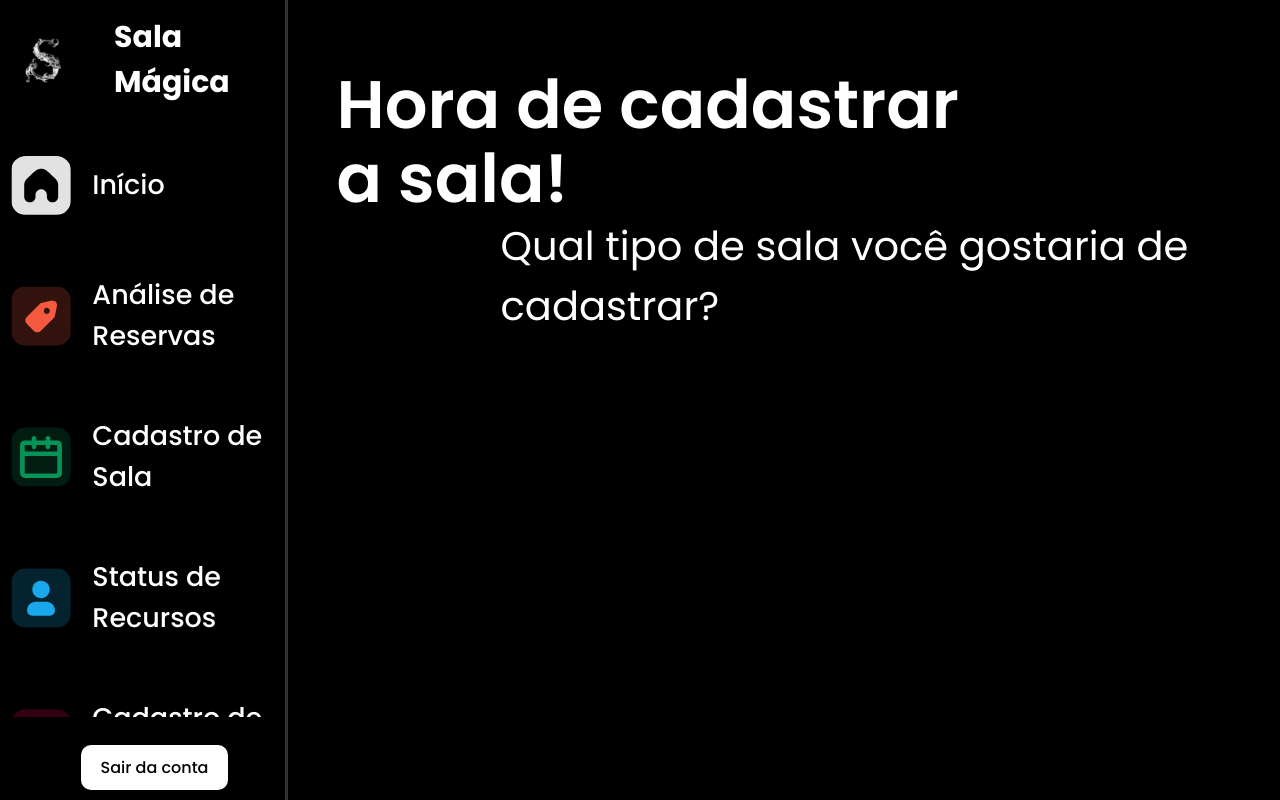
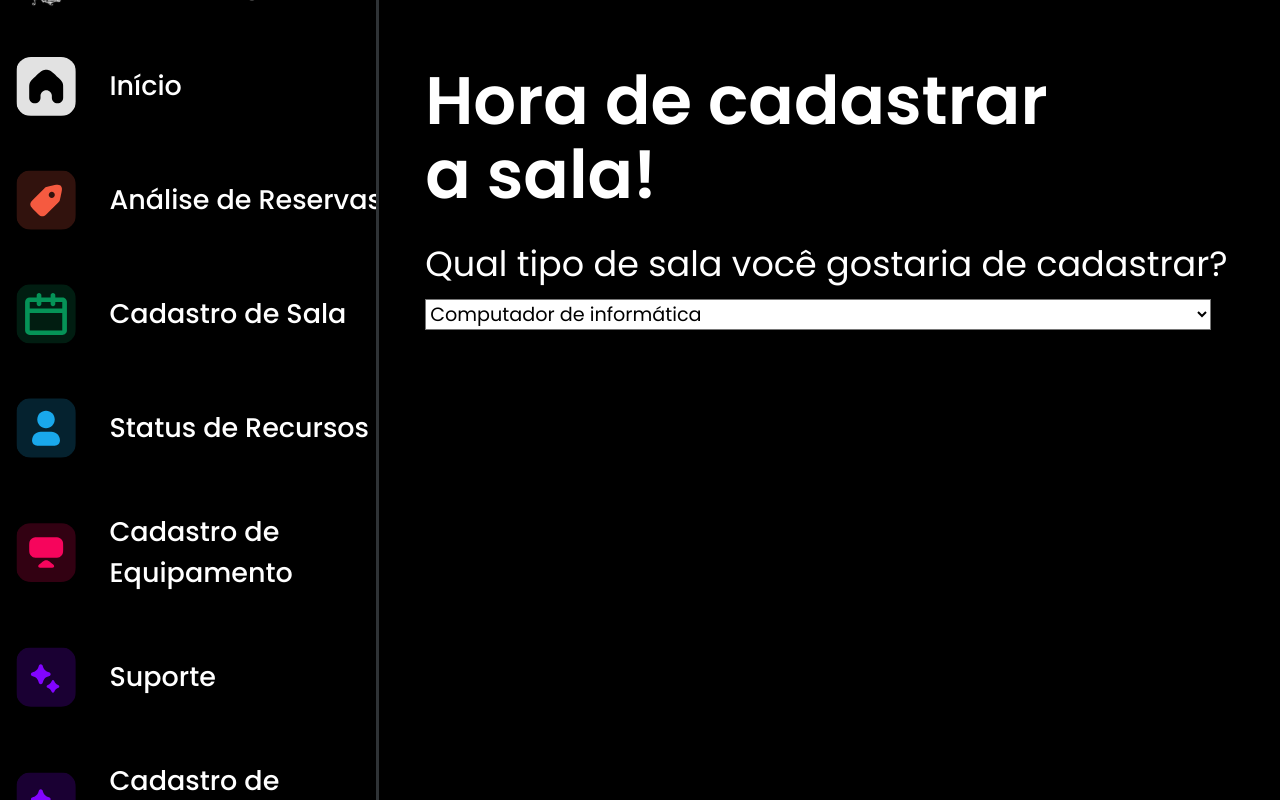
Before and after one commit to JoaoMotaSilva10/SalaMagicaFront, a React (Vite) app: page /CadastroSala in a window 1280 px wide. Built offline with nearby package versions, Linux system fonts and the light colour scheme.

Commit message:
CONSEGUI FAZER O INPUT PAGINA 3

```diff
--- a/package.json
+++ b/package.json
@@ -12,7 +12,7 @@
   "dependencies": {
     "react": "^18.3.1",
     "react-dom": "^18.3.1",
-    "react-router-dom": "^6.26.1"
+    "react-router-dom": "^6.26.2"
   },
   "devDependencies": {
     "@eslint/js": "^9.9.0",
--- a/src/CadastroSala/MainContentCadastro.css
+++ b/src/CadastroSala/MainContentCadastro.css
@@ -1,3 +1,4 @@
+@import url('https://fonts.googleapis.com/css2?family=Poppins:ital,wght@0,100;0,200;0,300;0,400;0,500;0,600;0,700;0,800;0,900;1,100;1,200;1,300;1,400;1,500;1,600;1,700;1,800;1,900&display=swap');
 .main-content {
     width: 80vw;
     padding: 20px;
@@ -11,7 +12,18 @@ margin-left: 3%;}
     font-size: 4.2rem;
   }
   .tipo{
-    font-size: 40px;
-    margin-left: 20%;
-    font-weight: 400
+    font-size: 35px;
+    margin-left: 3%;
+    font-weight: 400;
+    margin-top: 3%;
   }
+
+  .inpcad{
+    margin-top: 1%;
+    color:black;
+    background-color:white;
+    width: 90%;
+    margin-left: 3%;
+    font-family: "Poppins";
+     font-size: 120%;
+  }
--- a/src/CadastroSala/MainContentCadastro.jsx
+++ b/src/CadastroSala/MainContentCadastro.jsx
@@ -5,12 +5,21 @@ import { Link } from 'react-router-dom';
 function MainContentCadastro() {
   return (
     <div className="main-content">
+      <form>
+
         <h1 className="cadastrar"> Hora de cadastrar </h1>
           <h1 className="gerente">  a sala!</h1>
           <div className="cadastro">
         <h2 className="tipo">Qual tipo de sala você gostaria de cadastrar?</h2>
       </div>
+    <select className="inpcad">
+        <option value="1"> Computador de informática </option>
+        <option value="2"> Opção 2 </option>
+        <option value="3"> Opção 3 </option>
+        <option value="4"> Opção 4 </option>
+    </select>
 
+      </form>
       </div>
   );
 }
--- a/src/Home/Maincontent.css
+++ b/src/Home/Maincontent.css
@@ -1,21 +1,20 @@
 *{
     background-color: black;
 }
-
 .main-content {
     flex: 1;
     padding: 20px;
+    background-color: black;
+    width: 100vw; /* Ocupa 100% da largura da tela */
+    height: 100vh; /* Ocupa 100% da altura da tela */
   }
 
-  .welcome-text {
-    margin-bottom: 20px;
 
-  }
 
   .welcome-text h1 {
     font-size: 4rem;
     font-weight: 300;
-    margin-top: 5%;
+    margin-top: 2%;
     margin-left: 3%;
 
   }
--- a/src/Home/Maincontent.jsx
+++ b/src/Home/Maincontent.jsx
@@ -8,7 +8,9 @@ import { Link } from 'react-router-dom';
 function MainContent() {
   return (
     <div className="main-content">
-
+       <button class="button">      <Link to={'/Login'} className="custom-link">
+  Sair da conta</Link>
+</button>
       <div className="welcome-text">
         <h1>Bem-vindo(a) de volta, </h1>
         </div>
--- a/src/Login/Login.css
+++ b/src/Login/Login.css
@@ -34,16 +34,20 @@
     width: 30vw; /* Ocupa 50% da largura da tela */
     height: 100vh; /* Ocupa 100% da altura da tela */
     background-color: black;
-    padding: 30px;
+    padding: 20px;
     display: flex;
     flex-direction: column;
+  }
+
+  .Logo{
+    margin-left: 40%;
+    width: 20%;
+    margin-top: 23%;
   }
   .login-header h1 {
     font-size: 30px;
     margin-bottom: 10px;
-    margin-bottom: 5%;
     margin-left: 30%;
-    margin-top: 40%;
   }
   .login-header p {
     font-size: 23px;
--- a/src/Login/Login.jsx
+++ b/src/Login/Login.jsx
@@ -10,6 +10,7 @@ const Login = () => {
       </div>
       <div className="login-form">
         <div className="login-header">
+          <img src={Logo} className="Logo"/>
  <h1>Sala Mágica</h1>
           <p>É ótimo te ver novamente!</p>
         </div>
--- a/src/Sidebar/Sidebar.css
+++ b/src/Sidebar/Sidebar.css
@@ -1,12 +1,12 @@
 .sidebar {
-    width: 23%;
+    width: 30%;
     padding: 10px;
     display: flex;
     flex-direction: column;
     align-items: flex-start;
     justify-content: center;
     background-color: black;
-
+    overflow-x: auto;
     border-right: 3px solid #2f3336;
   }
 
@@ -31,11 +31,8 @@
   .sidebar ul {
     list-style: none;
     padding: 0;
-    margin-bottom: 10%;
     margin-left: 5%;
-    overflow-y: auto;
     background-color: black;
-    margin-top: 1px;
   }
 
 
@@ -44,7 +41,8 @@
     display: flex;
     align-items: center;
     font-size: 27px;
-    margin-top: 40px;
+    margin-top: 34px;
+    width: 120%;
     background-color: black;
   }
   .sidebar ul li:hover {
@@ -83,7 +81,8 @@
     cursor: pointer;
     transition: all 0.25s ease-out;
     justify-content: center;
-    margin-left: 30%;
+    margin-top: 2%;
+    margin-left: 80%;
   }
 
   .button:hover {
--- a/src/Sidebar/Sidebar.jsx
+++ b/src/Sidebar/Sidebar.jsx
@@ -17,7 +17,6 @@ function Sidebar() {
       <img src={Logo}/>
         <h2>Sala Mágica</h2>
       </div>
-
       <ul>
       <Link to={'/'} className="custom-button"> <li>
       <img src={homeIcon} /> <i className="icon-home"></i> Início
@@ -41,9 +40,6 @@ function Sidebar() {
         <img src={roomIcon}></img>  <i className="icon-suporte"></i> Cadastro de gerenciadores
         </li></Link>
       </ul>
-<button class="button">      <Link to={'/Login'} className="custom-link">
-  Sair da conta</Link>
-</button>
     </div>
   );
 }
--- a/src/index.css
+++ b/src/index.css
@@ -5,7 +5,7 @@
 
   color-scheme: light dark;
   color: rgba(255, 255, 255, 0.87);
-  background-color: #1B2029;
+  background-color: black;
 
   font-synthesis: none;
   text-rendering: optimizeLegibility;
```
Also changed, not shown: src/Sidebar/AppRoutes.jsx (line endings or trailing spaces), 1 other file (tests, documents, lock files or other folders).
